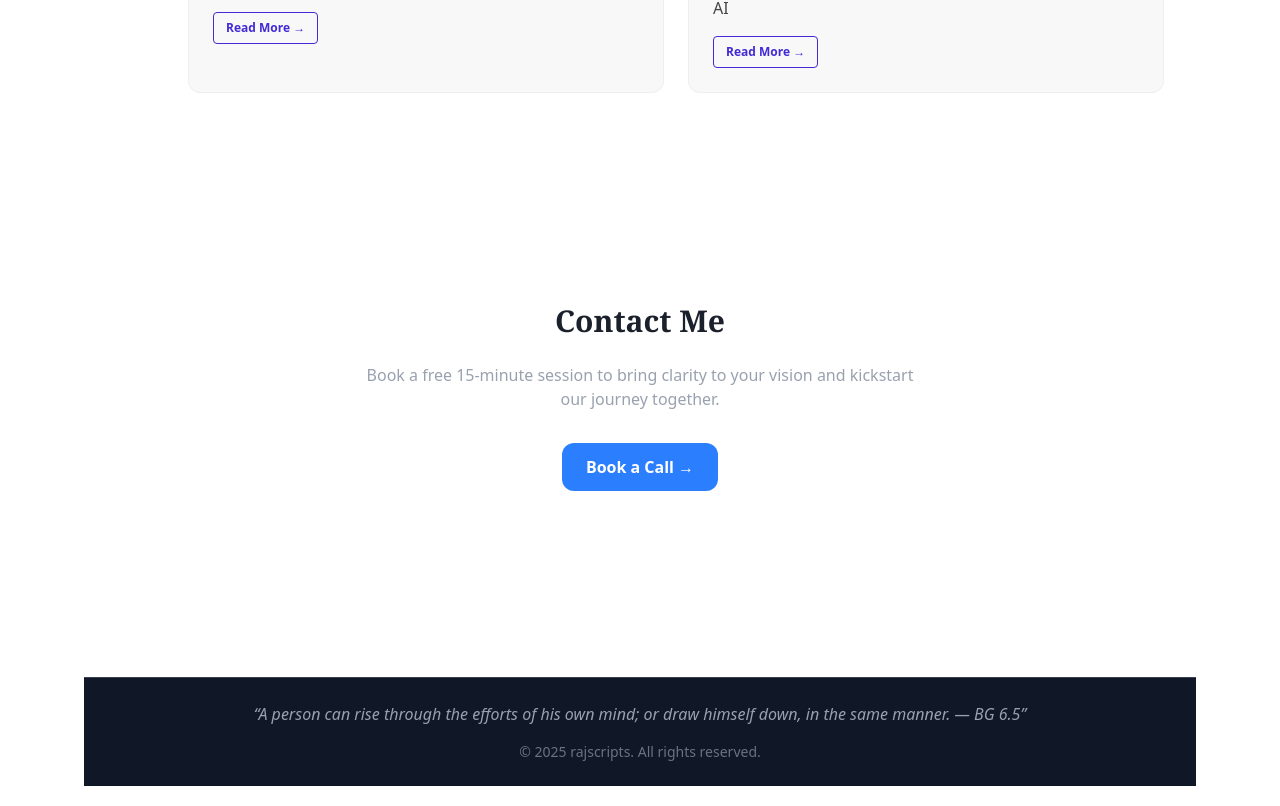
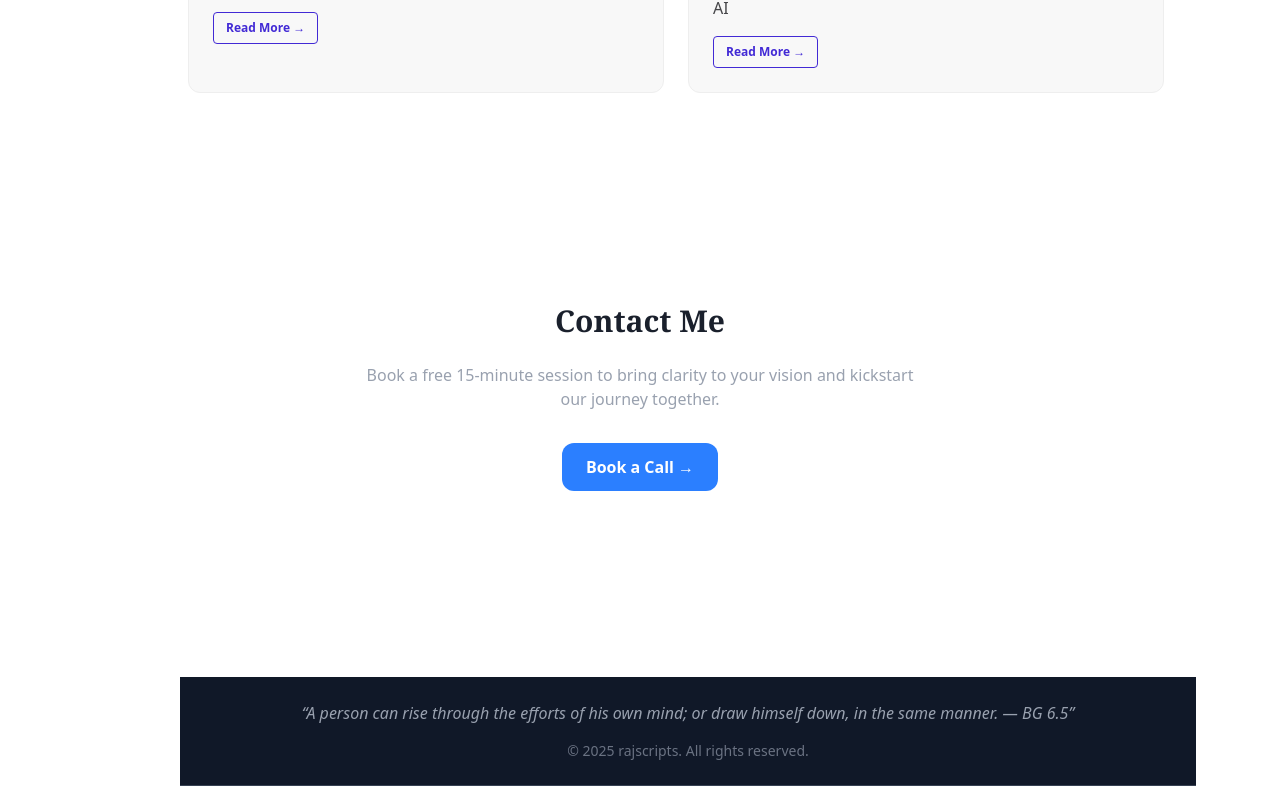
Before and after one commit to rajscriptsGH/Portfolio, a Next.js app: page / in a window 1280 px wide. Shown: the part 2757-3563 px from the top of the page. Built offline with nearby package versions, Linux system fonts and the light colour scheme; a web font is replaced by a local one.

Commit message:
footer fixed

```diff
--- a/src/components/Footer.tsx
+++ b/src/components/Footer.tsx
@@ -25,8 +25,8 @@ const Footer = () => {
     }, [])
 
     return (
-        <footer className="w-full py-6 mt-10 border-t border-gray-700 bg-gray-900 text-gray-300">
-            <div className="container mx-auto flex flex-col items-center justify-center gap-4 px-4">
+        <footer className="py-6 mt-10 mb-5 px-2 lg:ml-24 border-b border-gray-700 bg-gray-900 text-gray-300">
+            <div className="container mx-auto flex flex-col items-center justify-center gap-4 px-4 rounded-md">
                 {quote && (
                     <p className="italic text-center text-gray-400">“{quote}”</p>
                 )}
```
